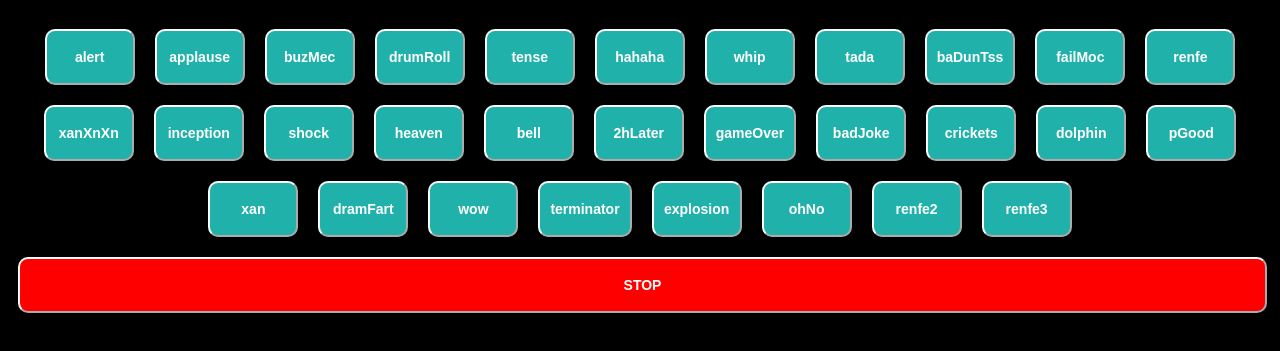
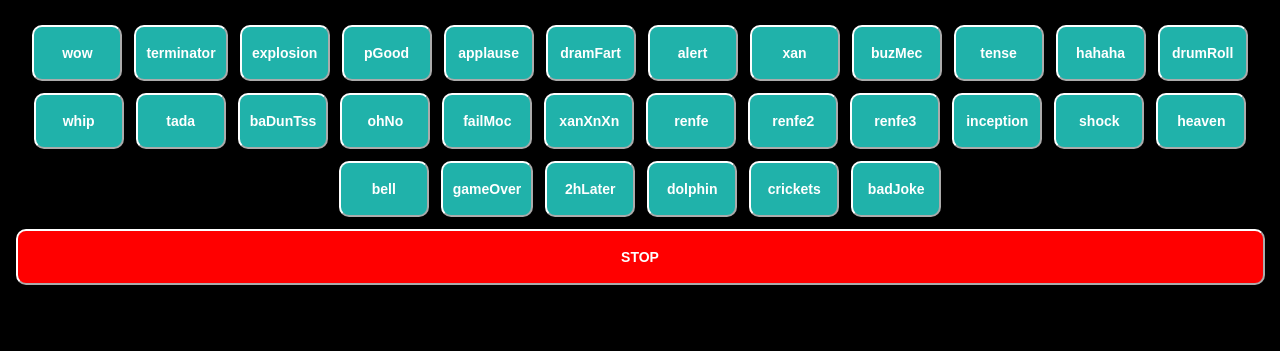
Before and after one commit to joelbarba/jb-fxs, a plain HTML site: page index.html in a window 1280 px wide. Shown: the part 61-412 px from the top of the page. Drawn offline with Linux system fonts and the light colour scheme.

Commit message:
reorder buttons

```diff
--- a/index.html
+++ b/index.html
@@ -28,7 +28,7 @@
       border-color: white;
       color: white;
       font-weight: bold;
-      margin: 10px;
+      margin: 6px;
       min-width: 90px;
     }
     .stop {
@@ -84,16 +84,16 @@
 <script>
   let isIni = true;
   const fxs = [
-  'alert.mp3',      'applause.mp3',     'buzMec.mp3',
-  'drumRoll.mp3',   'tense.mp3',        'hahaha.mp3',
-  'whip.mp3',       'tada.mp3',         'baDunTss.mp3',
-  'failMoc.mp3',    'renfe.mp3',        'xanXnXn.mp3',
-  'inception.mp3',  'shock.mp3',        'heaven.mp3',
-  'bell.mp3',       '2hLater.mp3',      'gameOver.mp3',
-  'badJoke.mp3',    'crickets.mp3',     'dolphin.mp3',
-  'pGood.mp3',      'xan.mp3',          'dramFart.mp3',
-  'wow.mp3',        'terminator.mp3',   'explosion.mp3',
-  'ohNo.mp3',       'renfe2.mp3',       'renfe3.mp3',
+    'wow.mp3',        'terminator.mp3',   'explosion.mp3',
+    'pGood.mp3',      'applause.mp3',     'dramFart.mp3',
+    'alert.mp3',      'xan.mp3',          'buzMec.mp3',
+    'tense.mp3',      'hahaha.mp3',       'drumRoll.mp3',
+    'whip.mp3',       'tada.mp3',         'baDunTss.mp3',
+    'ohNo.mp3',       'failMoc.mp3',      'xanXnXn.mp3',
+    'renfe.mp3',      'renfe2.mp3',       'renfe3.mp3',
+    'inception.mp3',  'shock.mp3',        'heaven.mp3',
+    'bell.mp3',       'gameOver.mp3',     '2hLater.mp3',
+    'dolphin.mp3',    'crickets.mp3',     'badJoke.mp3',
   ];
 
   const containter = document.getElementById('containter');
```
